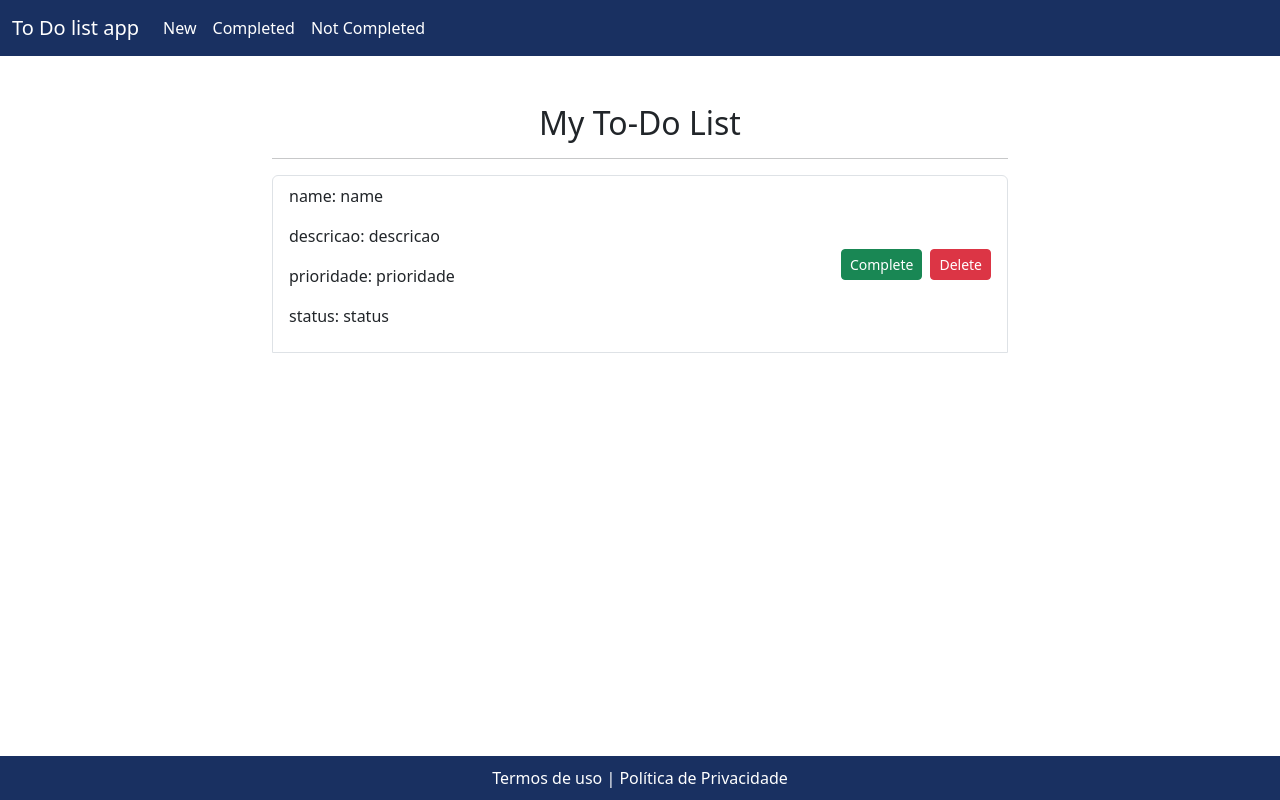
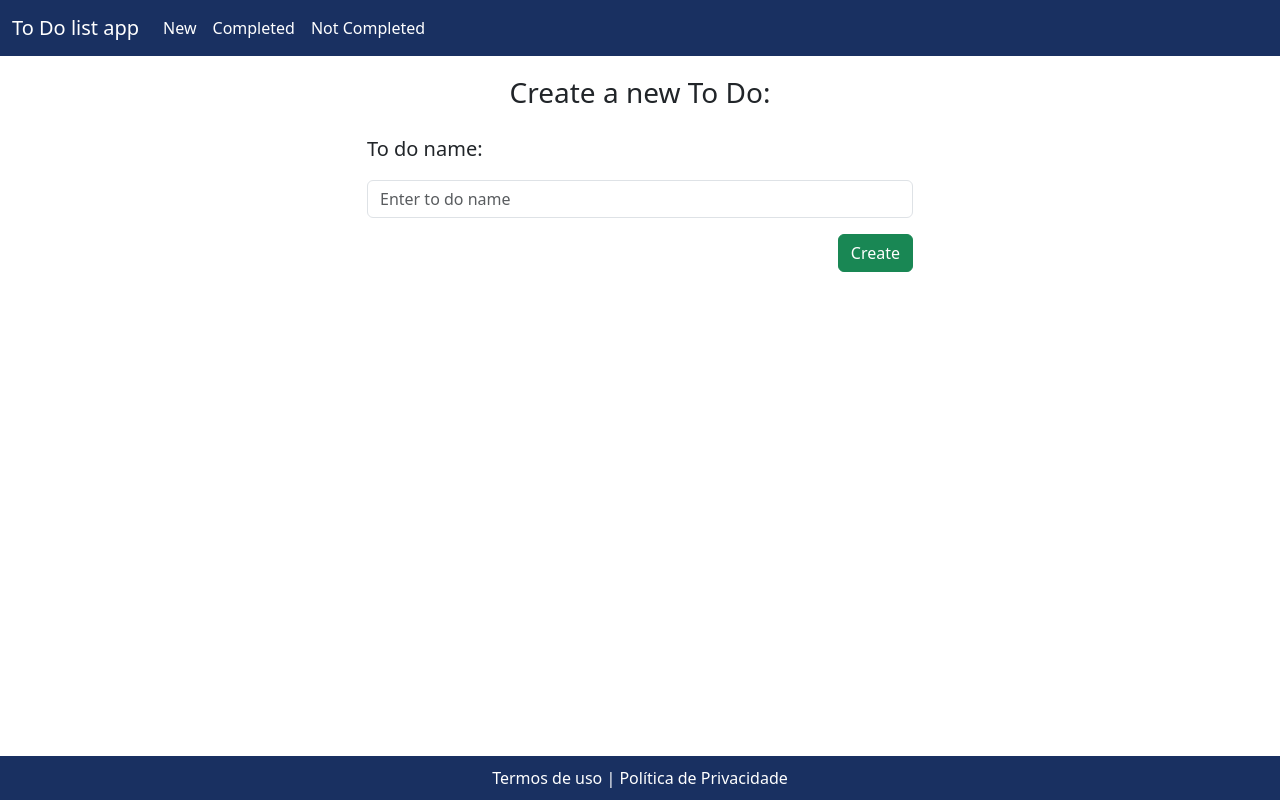
Before and after one commit to TheAbraaonix/todo-list-interface-angular, an Angular app: page /create in a window 1280 px wide. Before the commit this address led to /. Built offline with nearby package versions, Linux system fonts and the light colour scheme.

Commit message:
creating createToDo component

```diff
--- a/src/app/app.component.html
+++ b/src/app/app.component.html
@@ -1,3 +1,3 @@
 <app-header></app-header>
-<app-home></app-home>
+<router-outlet></router-outlet>
 <app-footer></app-footer>
--- a/src/app/app.routes.ts
+++ b/src/app/app.routes.ts
@@ -1,3 +1,8 @@
 import { Routes } from '@angular/router';
+import { HomeComponent } from './home/home.component';
+import { CreateToDoComponent } from './create-to-do/create-to-do.component';
 
-export const routes: Routes = [];
+export const routes: Routes = [
+    {path: '', component: HomeComponent},
+    {path: 'create', component: CreateToDoComponent},
+];
--- /dev/null
+++ b/src/app/create-to-do/create-to-do.component.css
@@ -0,0 +1,11 @@
+.container {
+  margin-top: 20px;
+}
+
+h3 {
+    text-align: center;
+}
+
+label {
+    font-size: 20px;
+}
--- /dev/null
+++ b/src/app/create-to-do/create-to-do.component.html
@@ -0,0 +1,18 @@
+<div class="container">
+    <div class="row justify-content-center">
+        <div class="col-md-6">
+            <h3>Create a new To Do:</h3>
+            <form [formGroup]="formulario" (ngSubmit)="createToDo()">
+                <div class="form-group">
+                    <label for="toDoName" class="mt-3 mb-3">To do name:</label>
+                    <input type="text" class="form-control" placeholder="Enter to do name" formControlName="titulo">
+                </div>
+
+                <div class="mt-3 d-flex justify-content-end">
+                    <button type="submit" class="btn btn-success">Create</button>
+                </div>
+
+            </form>
+        </div>
+    </div>
+</div>
--- /dev/null
+++ b/src/app/create-to-do/create-to-do.component.ts
@@ -0,0 +1,21 @@
+import { Component } from '@angular/core';
+import { FormControl, FormGroup, ReactiveFormsModule, Validators } from '@angular/forms';
+
+@Component({
+  selector: 'app-create-to-do',
+  standalone: true,
+  imports: [ReactiveFormsModule],
+  templateUrl: './create-to-do.component.html',
+  styleUrl: './create-to-do.component.css'
+})
+export class CreateToDoComponent {
+  public formulario: FormGroup = new FormGroup({
+    titulo: new FormControl(null, [Validators.required])
+  });
+
+  constructor() { }
+
+  public createToDo(): void {
+    console.log(this.formulario);
+  }
+}
--- a/src/app/header/header.component.html
+++ b/src/app/header/header.component.html
@@ -7,7 +7,7 @@
           </button>
           <div class="collapse navbar-collapse" id="navbarNavAltMarkup">
             <div class="navbar-nav">
-              <a class="nav-link" href="#">New</a>
+              <a class="nav-link" href="#" [routerLink]="['/create']" routerLinkActive="router-link-active" >New</a>
               <a class="nav-link" href="#">Completed</a>
               <a class="nav-link" href="#">Not Completed</a>
             </div>
--- a/src/app/header/header.component.ts
+++ b/src/app/header/header.component.ts
@@ -1,9 +1,10 @@
 import { Component } from '@angular/core';
+import { RouterModule } from '@angular/router';
 
 @Component({
   selector: 'app-header',
   standalone: true,
-  imports: [],
+  imports: [RouterModule],
   templateUrl: './header.component.html',
   styleUrl: './header.component.css'
 })
```
Also changed, not shown: src/app/home/home.component.ts (line endings or trailing spaces).
